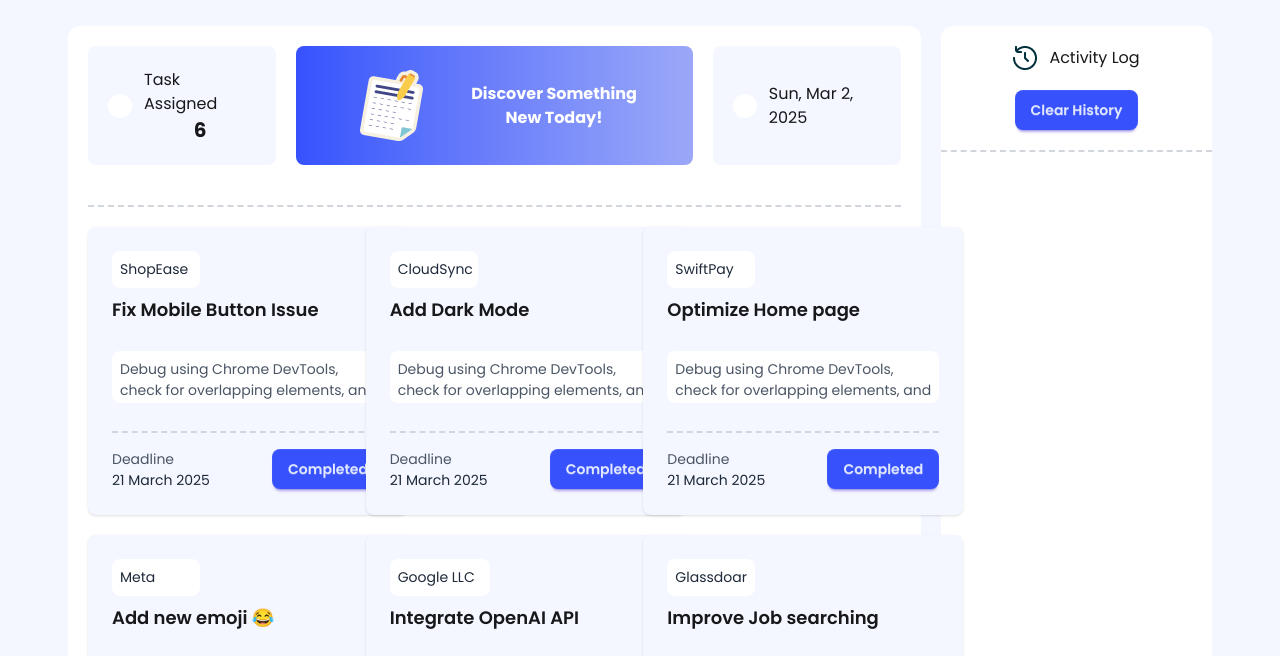
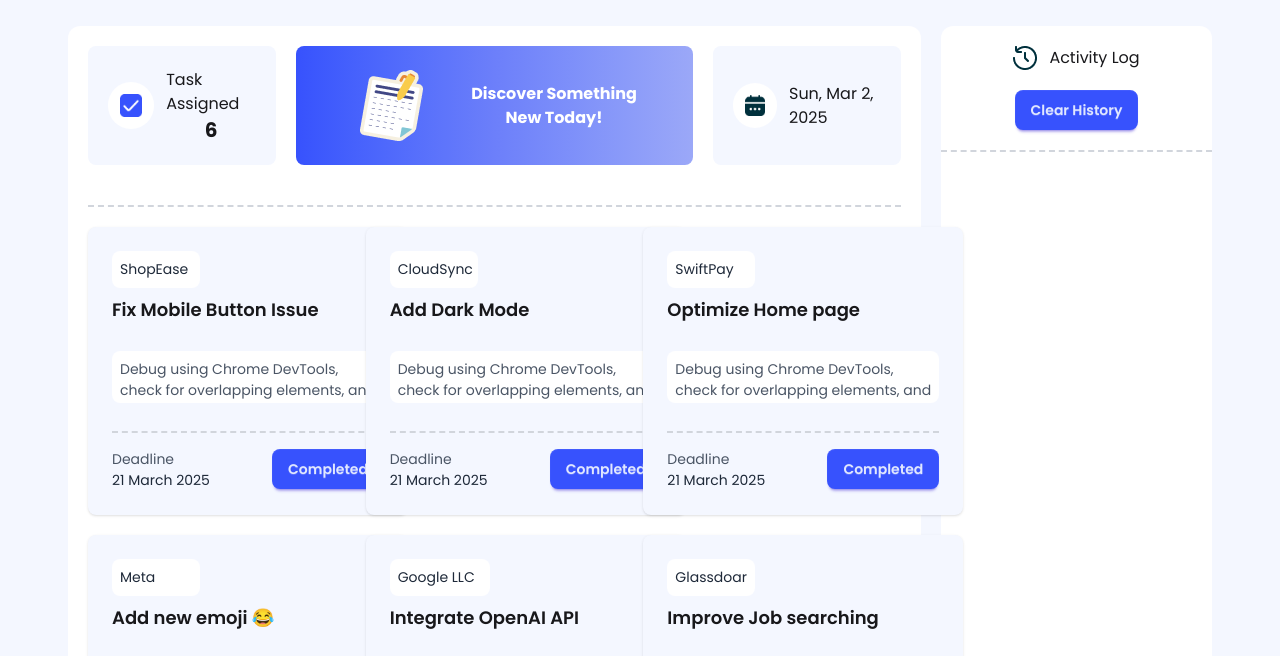
Before and after one commit to MI-KEYA/dev-board-A5, a plain HTML site: page index.html in a window 1280 px wide. Shown: the part 102-758 px from the top of the page. Drawn offline with nearby package versions, Linux system fonts and the light colour scheme; the site is published under a folder, as on GitHub Pages, so addresses that start at the root find nothing.

Commit message:
img issue

```diff
--- a/index.html
+++ b/index.html
@@ -57,7 +57,7 @@
             <div class="grid grid-cols-4 gap-5  mb-10">
                 <div class="flex items-center gap-3 bg-[#F4F7FF]  px-5 py-5 rounded-lg">
                     <div class="bg-white p-3 rounded-full">
-                        <img class="w-full" src="/assets/checkbox.png" alt="">
+                        <img class="w-full" src="./assets/checkbox.png" alt="">
                     </div>
                     <div class="flex flex-col items-center">
                         <h1>Task Assigned</h1>
@@ -75,7 +75,7 @@
                 </div>
                 <div class="flex items-center gap-3 bg-[#F4F7FF]  px-5 py-5 rounded-lg">
                     <div class="bg-white p-3 rounded-full">
-                        <img src="/assets/calender.png" alt="">
+                        <img src="./assets/calender.png" alt="">
                     </div>
                     <p id="time" class=""></p>
                 </div>
```
